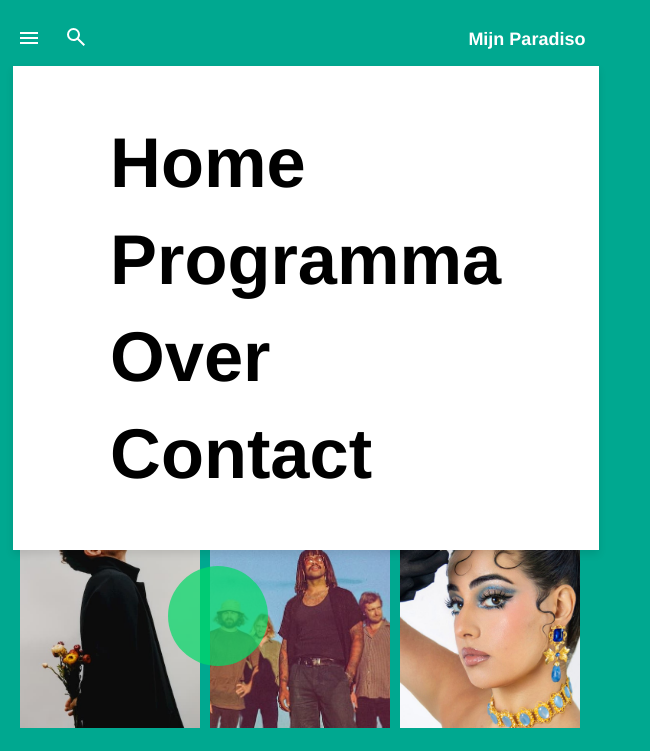
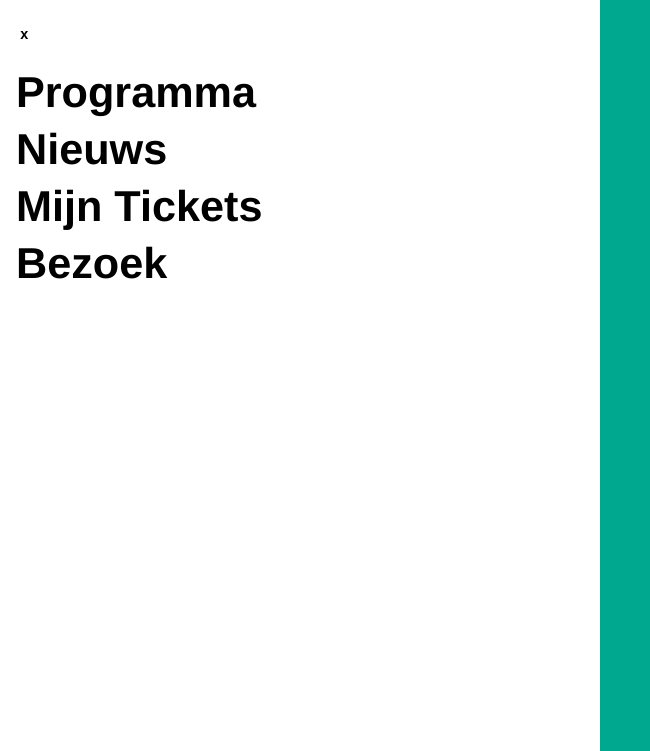
Before and after one commit to femkemuller/FED2425, a plain HTML site: page index.html in a window 1280 px wide. Both pictures are taken after a click on the button 31 px from the left and 39 px from the top of the page. Shown: the top 751 px of the page, without its empty margins (0-650 px from the left). Drawn offline with Linux system fonts and the light colour scheme.

Commit message:
JS gefixt

```diff
--- a/index.html
+++ b/index.html
@@ -16,26 +16,23 @@
 	<header>
 
 		<nav>
+			<button><img src="images/menu.svg" alt="Menu"></button>
 
-			<div class="hamburger-menu">
-				<button id="menu-toggle">
-					<img src="images/menu.svg" alt="Menu" />
-				</button>
-				<div id="menu-content" class="menu-dropdown">
-					<ul>
-						<li><a href="#">Home</a></li>
-						<li><a href="#">Programma</a></li>
-						<li><a href="#">Over</a></li>
-						<li><a href="#">Contact</a></li>
-					</ul>
-				</div>
-			</div>
-			<a href="pages/artiest.html"><img src="images/search.svg" alt="Vergrootglas icoon voor zoeken" /></a>
+			<a href="pages/artiest.html"><img src="images/search.svg" alt="Vergrootglas icoon voor zoeken"></a>
 
 			<a href="pages/artiest.html">Mijn Paradiso</a>
 
 		</nav>
 
+		<nav>
+			<button aria-hidden="true">x</button>
+			<ul>
+				<li><a href="pages/artiest.html">Programma</a></li>
+				<li><a href="pages/artiest.html">Nieuws</a></li>
+				<li><a href="pages/artiest.html">Mijn Tickets</a></li>
+				<li><a href="pages/artiest.html">Bezoek</a></li>
+			</ul>
+		</nav>
 
 	</header>
 	<main>
@@ -146,7 +143,8 @@
 				</li>
 
 				<li>
-					<a href="pages/artiest.html" aria-label="The Lemon Twigs + Tchotchke concert 6 September uitverkocht">
+					<a href="pages/artiest.html"
+						aria-label="The Lemon Twigs + Tchotchke concert 6 September uitverkocht">
 						<span> <b>The Lemon Twigs + Tchotchke</b>
 							<p>Uitverkocht</p>
 						</span>
@@ -170,7 +168,8 @@
 			<ul>
 
 				<li>
-					<a href="pages/artiest.html" aria-label="Pretenders + The Picturebooks concert 7 September uitverkocht">
+					<a href="pages/artiest.html"
+						aria-label="Pretenders + The Picturebooks concert 7 September uitverkocht">
 						<span> <b>Pretenders + The Picturebooks</b>
 							<p>Uitverkocht</p>
 						</span>
@@ -222,7 +221,8 @@
 				</li>
 
 				<li>
-					<a href="pages/artiest.html" aria-label="Tramhaus + Texoprint + Neighbours Burning Neighbours concert 8 September om 19:30">
+					<a href="pages/artiest.html"
+						aria-label="Tramhaus + Texoprint + Neighbours Burning Neighbours concert 8 September om 19:30">
 						<span> <b>Tramhaus + Texoprint + Neighbours Burning Neighbours</b>
 							<p>19:30</p>
 						</span>
--- a/scripts/script.js
+++ b/scripts/script.js
@@ -1,11 +1,56 @@
 // JavaScript Document
 console.log("hi");
 
-document.getElementById("menu-toggle").addEventListener("click", function() {
-    var menu = document.getElementById("menu-content");
-    if (menu.style.display === "block") {
-        menu.style.display = "none";
-    } else {
-        menu.style.display = "block";
-    }
-});
+
+/******************************/
+/* menu openen de MENU button */
+/******************************/
+
+/* JOUW CODE HIER - stap 4 */
+
+// stap 1: zoek de menu-button op en sla die op in een variabele
+var openButton = document.querySelector("nav:first-of-type > button");
+
+// stap 2: laat de menu-button luisteren naar kliks en voer dan een functie uit
+openButton.onclick = openMenu;
+
+// stap 3: voeg in de functie een class toe aan de nav
+function openMenu() {
+  // zoek de nav op
+  var deNav = document.querySelector("nav:nth-of-type(2)");
+  // voeg class toe aan nav
+  deNav.classList.add("toonMenu");
+}
+
+
+
+
+/************************************/
+/* menu sluiten met de sluit button */
+/************************************/
+
+/* JOUW CODE HIER - stap 5 */
+
+// stap 1 - zoek sluiten button op
+var sluitButton = document.querySelector("nav:nth-of-type(2) button");
+
+// stap 2 - laat die button luisteren naar kliks
+sluitButton.onclick = sluitMenu;
+
+// stap 3 - in de functie verwijder de class van de nav
+function sluitMenu() {
+  var deNav = document.querySelector("nav:nth-of-type(2)");
+  deNav.classList.remove("toonMenu");
+}
+
+/**********************************/
+/* bonus: menu sluiten met escape */
+/**********************************/
+window.onkeydown = handleKeydown;
+
+function handleKeydown(event) {
+  if (event.key == "Escape") {
+    var deNav = document.querySelector("nav:nth-of-type(2)");
+    deNav.classList.remove("toonMenu");
+  }
+}
--- a/styles/style.css
+++ b/styles/style.css
@@ -10,11 +10,9 @@
 
 
 /*********************/
-/* CUSTOM PROPERTIES
-#F78F1E
-#E35800
-#EF7A13 */
+/* CUSTOM PROPERTIES */
 /*********************/
+
 :root {
 	color-scheme: light dark;
 
@@ -32,6 +30,7 @@
 	--font-face: 'Helvetica';
 	--font-size-xl: 6em;
 	--font-size-l: 4.4em;
+	--font-size-menu: 2.7em;
 	--font-size-m: 1.8em;
 	--font-size-ml: 1.3em;
 	--font-size-mid: 1.125em;
@@ -56,7 +55,7 @@
 
 
 /****************/
-/* JOUW STYLING */
+/*   STYLING   */
 /****************/
 
 
@@ -76,9 +75,9 @@ body {
 }
 
 
-/**************/
-/* NAVIGATION */
-/**************/
+/*********************/
+/* HEADER NAVIGATION */
+/*********************/
 
 
 Header {
@@ -88,7 +87,6 @@ Header {
 
 nav {
 	padding: 0.8em;
-
 	display: flex;
 	align-items: center;
 }
@@ -106,12 +104,10 @@ nav button:hover {
 	background-color: var(--color-background);
 }
 
-
 nav a:nth-of-type(1) {
 	flex-shrink: 1;
 	padding: 0.7em;
 }
-
 
 nav a:nth-of-type(2) {
 	flex-grow: 1;
@@ -120,6 +116,70 @@ nav a:nth-of-type(2) {
 	padding-right: 0.1em;
 }
 
+
+/**************/
+/*   MENU JS  */
+/**************/
+
+/* CodePen Home
+FED 24/25 - JS 3-stap - Oefening 2 - responsive 2-buttons hamburger
+Bron: https://codepen.io/shooft/pen/VwJXNEg?editors=1100*/
+
+
+nav:nth-of-type(2) button {
+	order: -1;
+	justify-self: start;
+	background-color: #FFFFFF;
+	color: #000;
+}
+
+nav:nth-of-type(2) {
+	padding: 1em;
+
+	display: grid;
+	align-content: start;
+	gap: 1em;
+
+	background-color: #FFFFFF;
+
+	position: fixed;
+	left: 0;
+	right: 0;
+	top: 0;
+	bottom: 0;
+
+	translate: -100% 0%;
+	transition: translate .3s;
+	z-index: 1000;
+}
+
+nav:nth-of-type(2) ul {
+	display: flex;
+	flex-direction: column;
+	align-items: start;
+}
+
+nav:nth-of-type(2) li {
+	margin-bottom: 0.5em;
+}
+
+nav:nth-of-type(2) a {
+	color: var(--color-text-artist);
+	font-size: var(--font-size-menu);
+	font-weight: bold;
+	padding: 0;
+}
+
+nav:nth-of-type(2) a:hover {
+	text-decoration: underline;
+}
+
+/* als menu open is */
+nav.toonMenu {
+	translate: 0% 0%;
+	z-index: 1000;
+
+}
 
 /********/
 /* MAIN */
@@ -792,58 +852,3 @@ section ul:nth-of-type(4) a p {
 
 
 }
-
-
-
-
-
-
-
-
-/* --- Hamburger menu styling --- */
-.hamburger-menu {
-	position: relative;
-	z-index: 1000;
-	/* Z-index van 1000 om ervoor te zorgen dat het menu bovenaan komt */
-}
-
-.menu-dropdown {
-	display: none;
-	/* Verberg het dropdownmenu standaard */
-	position: absolute;
-	top: 50px;
-	/* Afstand vanaf de knop */
-
-
-	left: 0;
-	background-color: rgb(255, 255, 255);
-	padding: 1em;
-	box-shadow: 0px 4px 8px rgba(0, 0, 0, 0.1);
-	z-index: 1001;
-	/* Hoger dan de rest van de pagina */
-}
-
-.menu-dropdown ul {
-	display: flex;
-	flex-direction: column;
-	list-style: none;
-	margin: 0;
-	padding: 2em;
-}
-
-.menu-dropdown ul li {
-	margin: 0.5em 0;
-}
-
-.menu-dropdown ul li a {
-	color: var(--color-text-artist);
-	text-decoration: none;
-	font-size: var(--font-size-l);
-	font-weight: bold;
-}
-
-nav button:hover,
-.menu-dropdown ul li a:hover {
-	text-decoration: underline var(--color-text-artist);
-	transition: 0.3s;
-}
```
Also changed, not shown: pages/artiest.html (+15 -4 lines).
